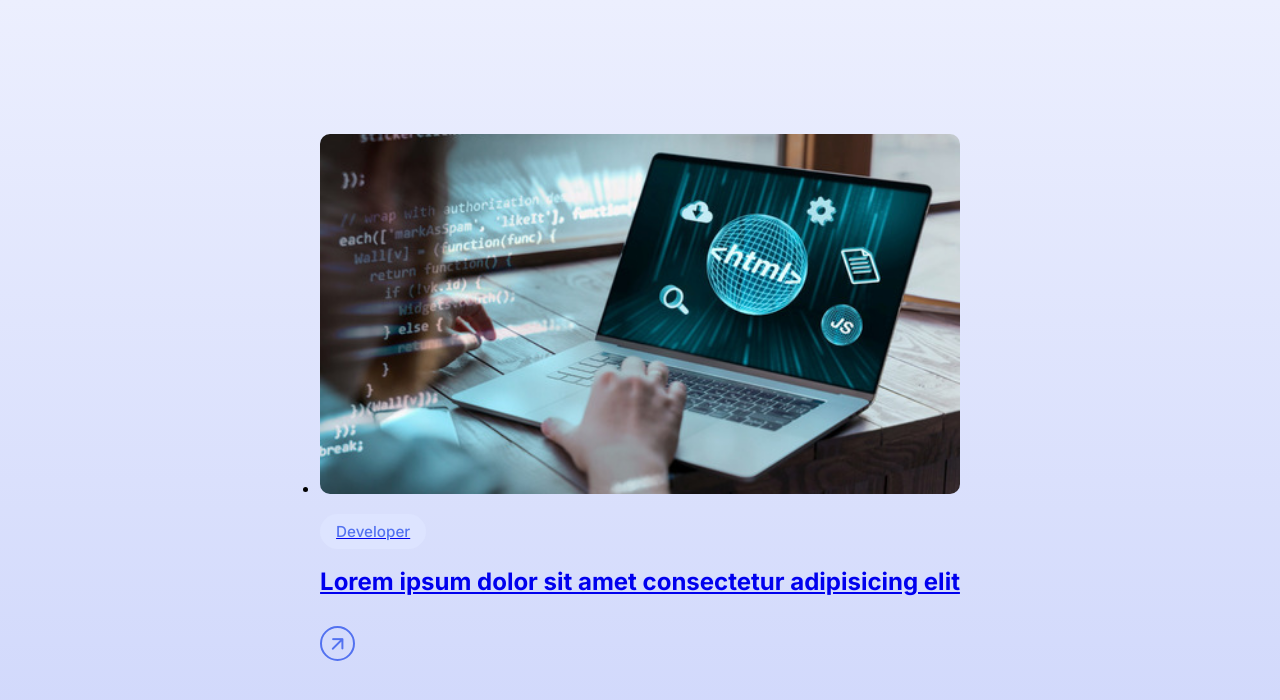
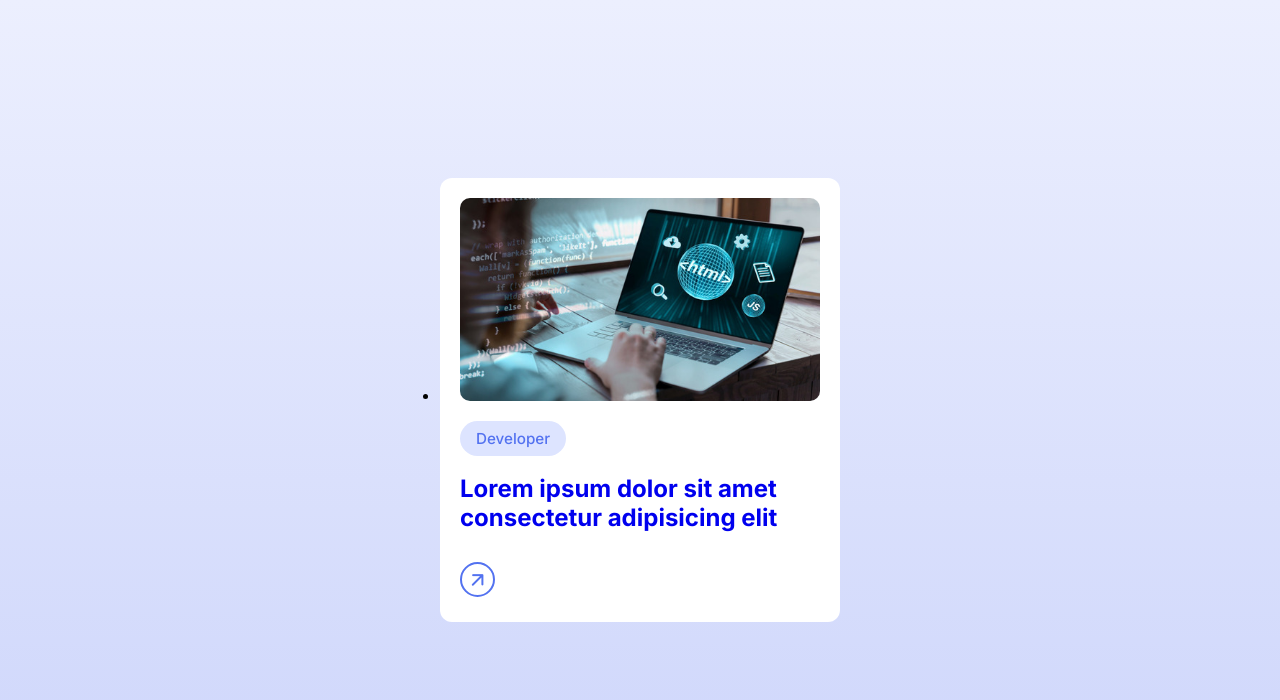
Before and after one commit to Nossir-blue/card-slider, a plain HTML site: page Card Slider/index.html in a window 1280 px wide. Drawn offline with nearby package versions, Linux system fonts and the light colour scheme.

Commit message:
adding more css

```diff
--- a/Card Slider/styles.css
+++ b/Card Slider/styles.css
@@ -19,7 +19,7 @@ body{
     list-style: none
 }
 
-.card-link .card-item .card-link{
+.card-list .card-item .card-link{
     width: 400px;
     display: block;
     background: #fff;
@@ -27,8 +27,14 @@ body{
     border-radius: 12px;
     text-decoration: none;
     border: 2px solid transparent;
-    box-shadow: 0 10px 10px rgba(0,0,0,0-05)
+    box-shadow: 0 10px 10px rgba(0,0,0,0-05);
+    transition: 0.3s ease;
 }
+
+.card-list .card-item .card-link:hover{
+    border-color: #5372F0;
+}
+
 .card-list .card-link .card-image{
     width: 100%;
     aspect-ratio: 16/9;
```
